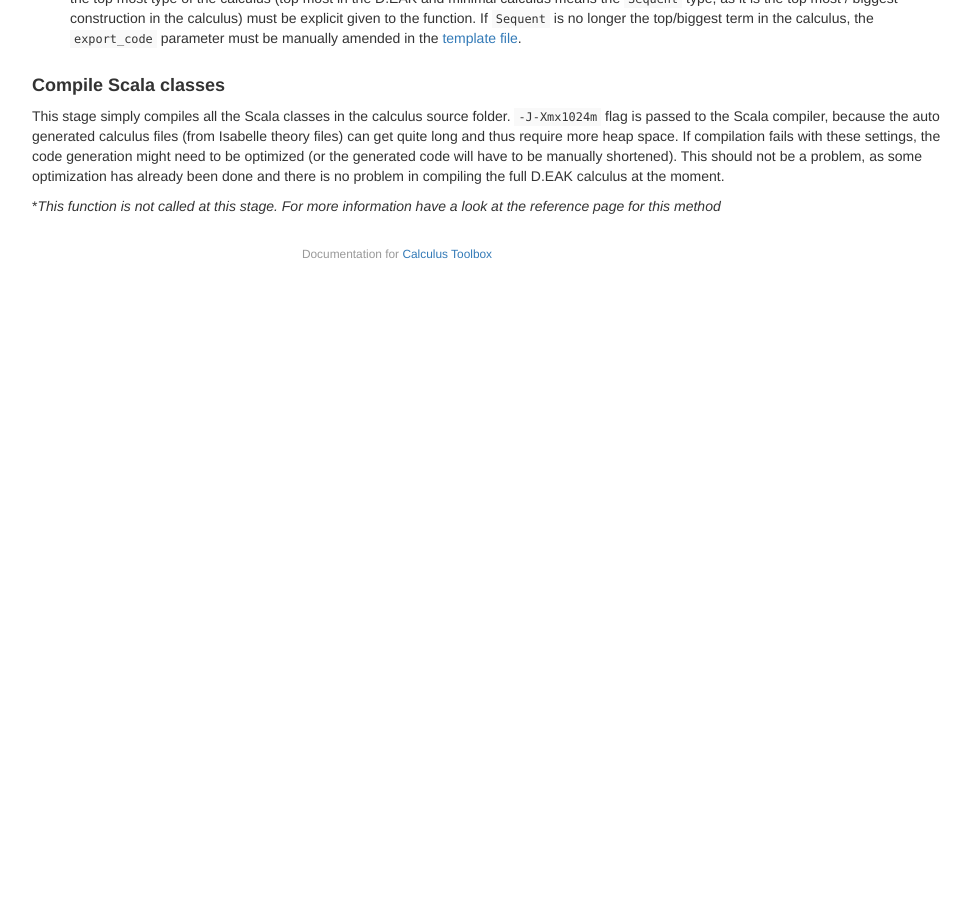
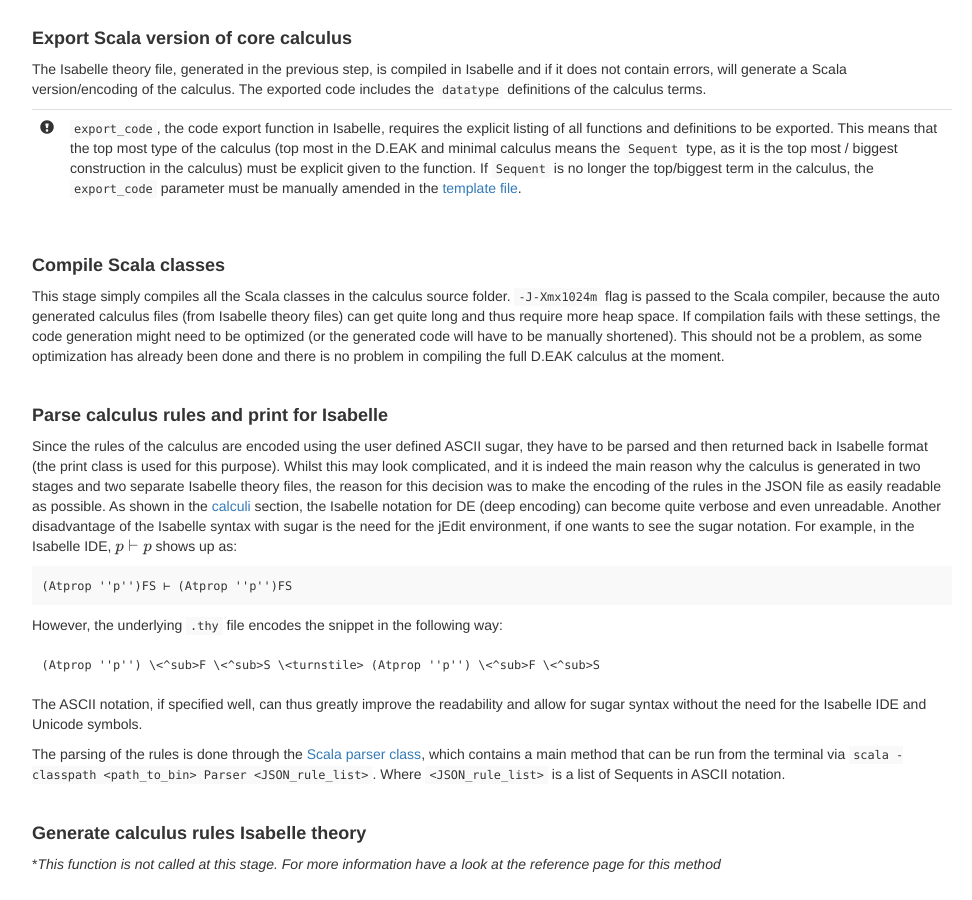
Before and after one commit to goodlyrottenapple/calculus-toolbox, a Jekyll site: the page built from _posts/2015-04-20-code-generation.md, in a window 1280 px wide and 900 px high, scrolled down 1710 px. Shown: the whole window, without its empty margins (243-1215 px from the left). Built offline with Jekyll 4.4.1, drawn with Linux system fonts in a browser that asks for light colours; nearby versions of some CDN libraries; formulas are drawn with MathJax 3; a style sheet for code colours, icons or effects is not loaded; before the commit the page ends 1993 px from its top, so only the background shows below that.

Commit message:
these are very uninformative arent they...

```diff
--- a/_posts/2015-04-20-code-generation.md
+++ b/_posts/2015-04-20-code-generation.md
@@ -13,9 +13,13 @@ The full build process (invoked by `build.py`) goes through several stages of ge
 
 <img style="margin:0 auto;" class="img-responsive" alt="code generation diagram" src="https://rawgit.com/goodlyrottenapple/calculus-toolbox/gh-pages/_files/gen_dia.svg">
 
+<br>
+
 #### Load calculus description file
 
 The JSON file passed to the build script is parsed and stored
+
+<br>
 
 #### Generate core calculus Isabelle theory
 
@@ -29,6 +33,7 @@ At this stage, the file [`template/Calc_Core.thy`](https://github.com/goodlyrott
 +   uncommentL
 +   uncommentR
 
+<br>
 
 #### Generate parser class for core calculus
 
@@ -42,7 +47,7 @@ Parsers for the data types defined in `calc_structure` are generated. The parser
 +   uncommentL
 +   uncommentR
 
-
+<br>
 
 #### Generate print class for core calculus
 
@@ -56,6 +61,7 @@ The print class can generate the string representation of the calculus terms in
 +   uncommentL
 +   uncommentR
 
+<br>
 
 #### Export Scala version of core calculus
 
@@ -64,9 +70,36 @@ The Isabelle theory file, generated in the previous step, is compiled in Isabell
 {:.table}
    <span class="glyphicon glyphicon-exclamation-sign"></span> | `export_code`, the code export function in Isabelle, requires the explicit listing of all functions and definitions to be exported. This means that the top most type of the calculus (top most in the D.EAK and minimal calculus means the `Sequent` type, as it is the top most / biggest construction in the calculus) must be explicit given to the function. If `Sequent` is no longer the top/biggest term in the calculus, the `export_code` parameter must be manually amended in the [template file](https://github.com/goodlyrottenapple/calculus-toolbox/blob/master/template/Calc_Core.thy).
 
+<br>
 
 #### Compile Scala classes
 
 This stage simply compiles all the Scala classes in the calculus source folder. `-J-Xmx1024m` flag is passed to the Scala compiler, because the auto generated calculus files (from Isabelle theory files) can get quite long and thus require more heap space. If compilation fails with these settings, the code generation might need to be optimized (or the generated code will have to be manually shortened). This should not be a problem, as some optimization has already been done and there is no problem in compiling the full D.EAK calculus at the moment.
 
+<br>
+
+#### Parse calculus rules and print for Isabelle
+
+Since the rules of the calculus are encoded using the user defined ASCII sugar, they have to be parsed and then returned back in Isabelle format (the print class is used for this purpose). Whilst this may look complicated, and it is indeed the main reason why the calculus is generated in two stages and two separate Isabelle theory files, the reason for this decision was to make the encoding of the rules in the JSON file as easily readable as possible. As shown in the [calculi]({{ site.baseurl }}/doc/calculi.html) section, the Isabelle notation for DE (deep encoding) can become quite verbose and even unreadable. Another disadvantage of the Isabelle syntax with sugar is the need for the jEdit environment, if one wants to see the sugar notation. For example, in the Isabelle IDE, $p \vdash p$ shows up as:
+
+<pre><code>(Atprop ''p'')<sub>FS</sub> ⊢ (Atprop ''p'')<sub>FS</sub></code></pre>
+
+However, the underlying `.thy` file encodes the snippet in the following way:
+
+~~~isabelle
+(Atprop ''p'') \<^sub>F \<^sub>S \<turnstile> (Atprop ''p'') \<^sub>F \<^sub>S
+~~~
+
+The ASCII notation, if specified well, can thus greatly improve the readability and allow for sugar syntax without the need for the Isabelle IDE and Unicode symbols.
+
+The parsing of the rules is done through the [Scala parser class](https://github.com/goodlyrottenapple/calculus-toolbox/blob/master/template/Parser.scala), which contains a main method that can be run from the terminal via `scala -classpath <path_to_bin> Parser <JSON_rule_list>`. Where `<JSON_rule_list>` is a list of Sequents in ASCII notation.
+
+<br>
+
+#### Generate calculus rules Isabelle theory
+
+
+
+
+
 *_This function is not called at this stage. For more information have a look at the reference page for this method_
```
Also changed, not shown: 1 other file.
